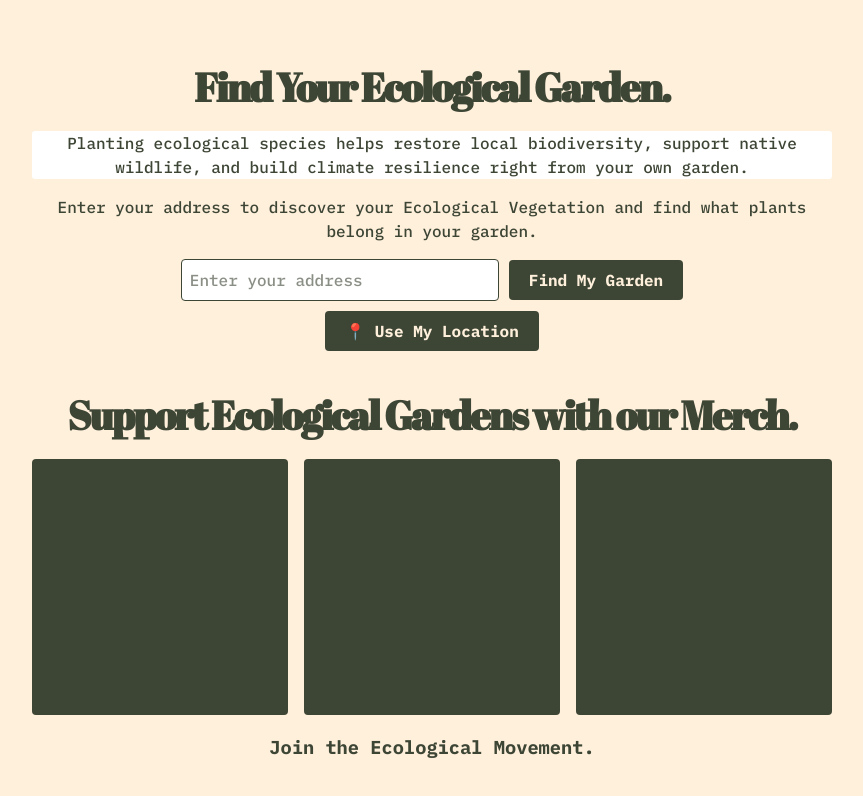
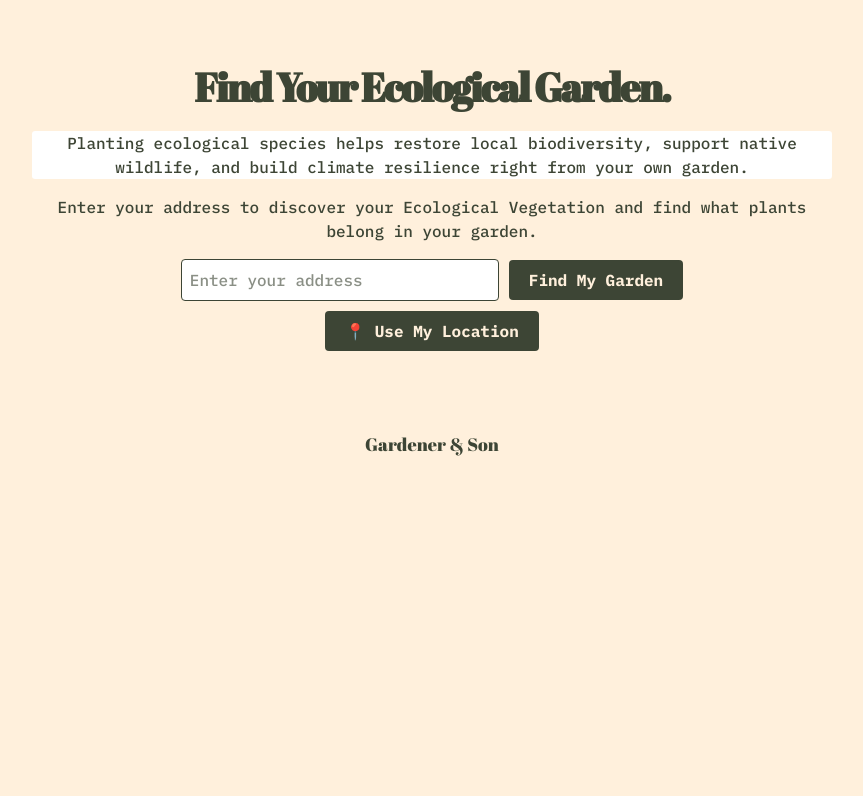
Before and after one commit to tinyforests/tinyforest, a plain HTML site: page evc-map.html in a window 1280 px wide. Shown: the whole page, without its empty margins (208-1071 px from the left). Drawn offline with nearby package versions, Linux system fonts and the light colour scheme.

Commit message:
Update evc-map.html

```diff
--- a/evc-map.html
+++ b/evc-map.html
@@ -44,17 +44,13 @@
       </button>
     </div>
 
-    <h3 id="merch-title">Support Ecological Gardens with our Merch.</h3>
-    <div id="merch-container">
-      <div class="merch-square"></div>
-      <div class="merch-square"></div>
-      <div class="merch-square"></div>
-    </div>
-
-    <h3 id="join-title">Join the Ecological Movement.</h3>
-
     <!-- legacy map (hidden via CSS) -->
     <div id="map"></div>
+
+    <!-- Footer -->
+    <footer style="margin-top: 60px; padding: 20px; text-align: center; font-size: 14px; color: #3d4535;">
+      <p style="margin: 0; font-family: 'Abril Fatface', serif; font-size: 18px;">Gardener & Son</p>
+    </footer>
   </div>
 
   <!-- Modal -->
```
